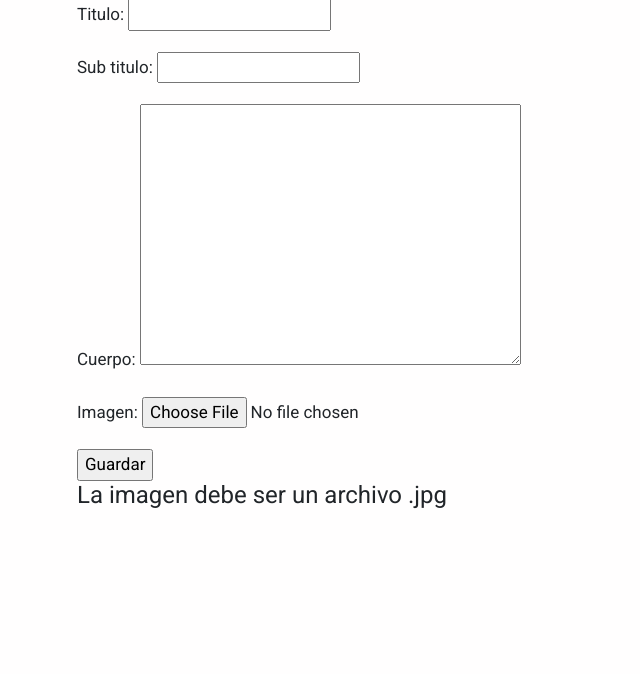
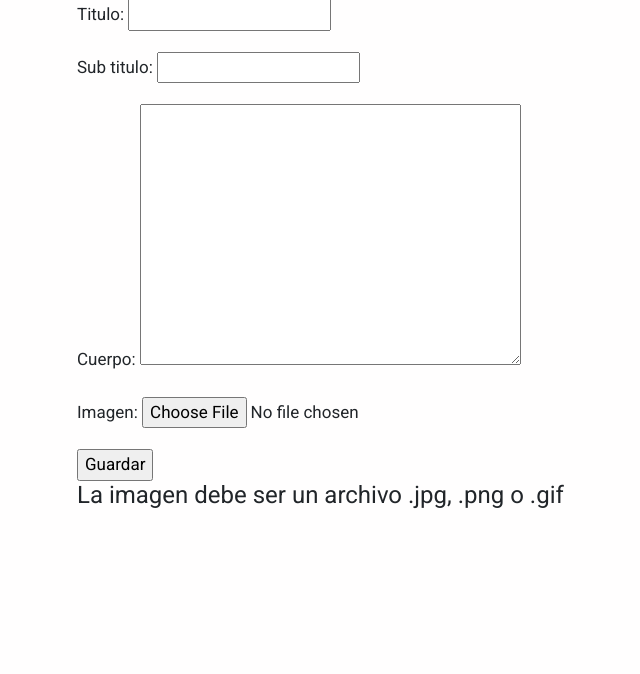
Before and after one commit to FernandoDallaRosa/ProyectoFinalCoder-DallaRosa-Masn-Poliseno, a Django app: page /crear/ in a window 1280 px wide. Shown: the part 97-771 px from the top of the page, without its empty margins (8-648 px from the left). Run offline with Django 4.2, Linux system fonts and the light colour scheme; the visitor is signed in with stand-in values (Sample User, id 1); some libraries are stand-ins or nearby versions.

Commit message:
correccion template blogmodel

```diff
--- a/templates/blogmodel_form.html
+++ b/templates/blogmodel_form.html
@@ -10,7 +10,7 @@
     {% csrf_token %}
     {{ form.as_p }}
     <input type="submit" value="Guardar">
-    <h4> La imagen debe ser un archivo .jpg </h4>
+    <h4> La imagen debe ser un archivo .jpg, .png o .gif </h4>
 </form>
 </div>
 </div>
```
